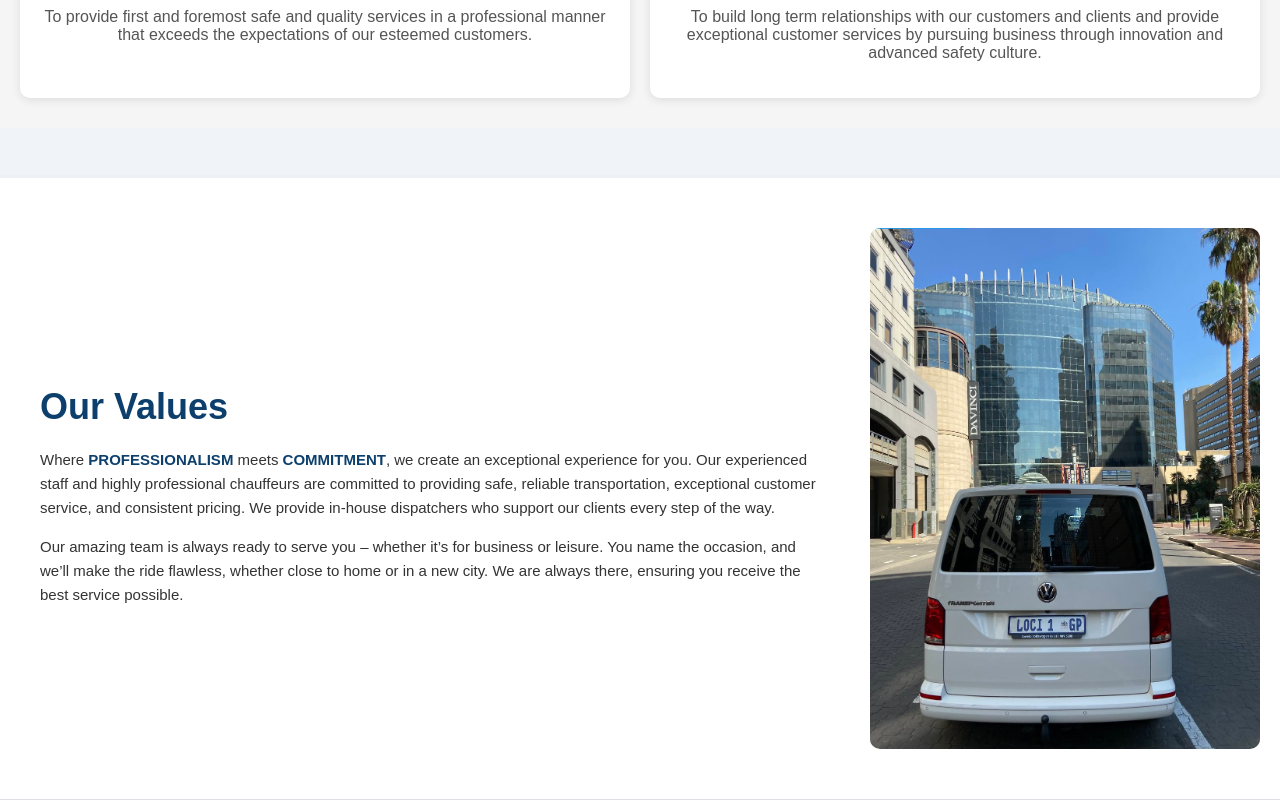
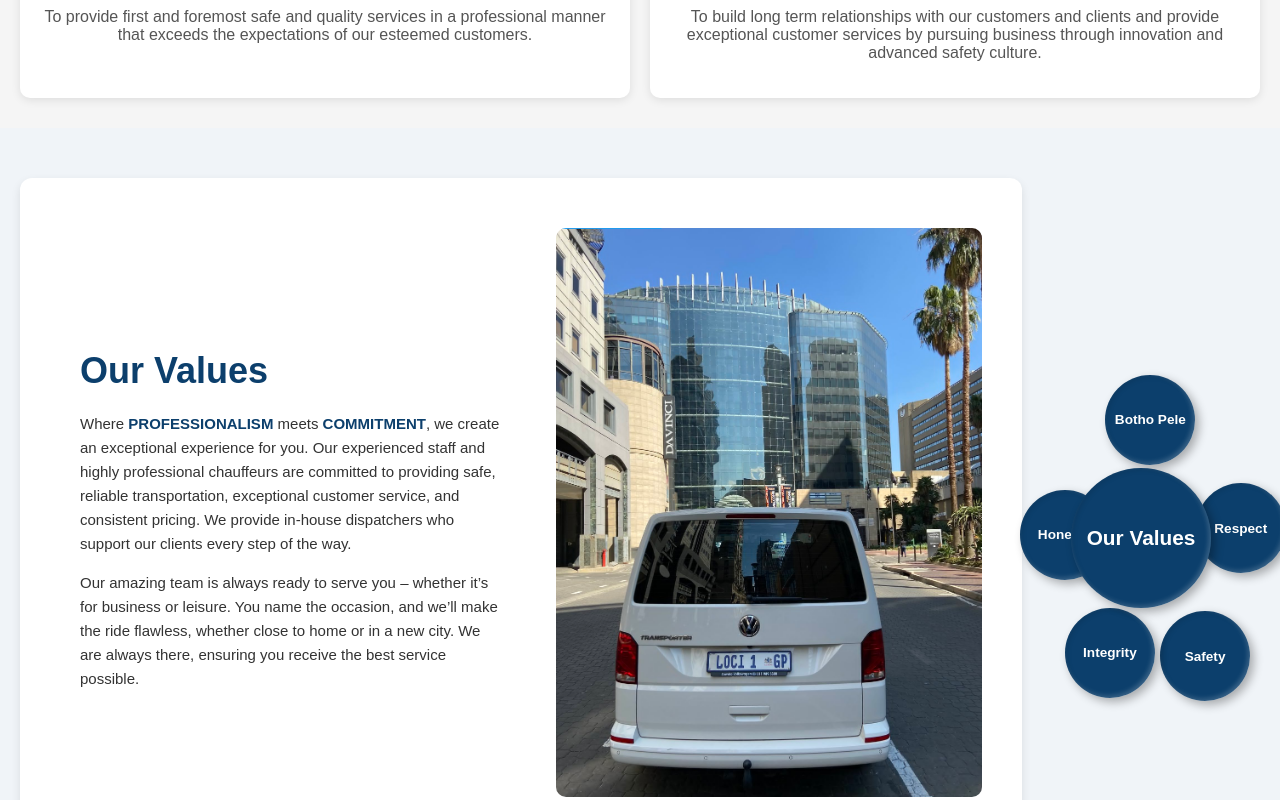
Before and after one commit to IkanyengAdams/my-website, a React (Create React App) app in the folder lociware-website/: page / in a window 1280 px wide. Shown: the part 2560-3360 px from the top of the page. Built offline with nearby package versions, Linux system fonts and the light colour scheme.

Commit message:
chatbot styling

```diff
--- a/lociware-website/src/styles.css
+++ b/lociware-website/src/styles.css
@@ -261,7 +261,7 @@ body {
 .contact-title {
   font-size: 3rem; /* Larger title as shown */
   font-weight: bold;
-  color: #555; /* Updated text color */
+  color: #0c3f6c; /* Updated text color */
   margin-bottom: 20px;
   text-transform: uppercase;
   text-shadow: 2px 2px 4px rgba(0, 0, 0, 0.3);
@@ -1184,6 +1184,105 @@ section.values {
   background-color: #f0f4f8; /* Slightly lighter background for contrast */
 }
 
+/* Circular Layout */
+.values-circle-container {
+  display: flex;
+  justify-content: center;
+  align-items: center;
+  flex-wrap: wrap;
+  position: relative;
+  width: 400px;
+  height: 400px;
+  margin-top: 50px;
+}
+
+/* Circle Container */
+.values-circle-container {
+  position: relative;
+  width: 320px;
+  height: 320px;
+  display: flex;
+  justify-content: center;
+  align-items: center;
+}
+
+/* Big Circle */
+.big-circle {
+  width: 140px;
+  height: 140px;
+  border-radius: 50%;
+  background: linear-gradient(145deg, #0c3f6c, #0c3f6c);
+  color: white;
+  display: flex;
+  justify-content: center;
+  align-items: center;
+  font-size: 1.3rem;
+  font-weight: bold;
+  position: absolute;
+  z-index: 2;
+  box-shadow: 4px 4px 10px rgba(0, 0, 0, 0.3),
+              inset -2px -2px 5px rgba(255, 255, 255, 0.2),
+              inset 2px 2px 5px rgba(0, 0, 0, 0.1);
+  transition: transform 0.3s ease;
+}
+
+.big-circle:hover {
+  transform: scale(1.05);
+}
+
+/* Small Circles */
+.small-circle {
+  width: 90px;
+  height: 90px;
+  border-radius: 50%;
+  background: linear-gradient(145deg, #0c3f6c, #0c3f6c);
+  color: white;
+  display: flex;
+  justify-content: center;
+  align-items: center;
+  text-align: center;
+  font-size: 0.85rem;
+  font-weight: bold;
+  position: absolute;
+  box-shadow: 4px 4px 10px rgba(0, 0, 0, 0.3),
+              inset -2px -2px 5px rgba(255, 255, 255, 0.2),
+              inset 2px 2px 5px rgba(0, 0, 0, 0.1);
+  transition: transform 0.3s ease;
+}
+
+.small-circle:hover {
+  transform: scale(1.1);
+}
+
+/* Positioning Small Circles Closer to the Big Circle */
+.small-circle:nth-child(2) { top: -1%; left: 35%; transform: translateX(-50%); }  /* Top */
+.small-circle:nth-child(3) { top: 73%; left: 58%; transform: translateY(-50%); }  /* Right */
+.small-circle:nth-child(4) { bottom: 0%; left: 18%; transform: translateX(-50%); }  /* Bottom */
+.small-circle:nth-child(5) { top: 35%; left: -1%; transform: translateY(-50%); }  /* Left */
+.small-circle:nth-child(6) { top: 33%; left: 73%; }  /* Diagonal Top Right */
+.small-circle:nth-child(7) { bottom: 15%; left: 75%; }  /* Diagonal Bottom Right */
+.small-circle:nth-child(8) { bottom: 15%; right: 75%; }  /* Diagonal Bottom Left */
+.small-circle:nth-child(9) { top: 15%; right: 75%; }  /* Diagonal Top Left */
+
+/* Responsive Design */
+@media (max-width: 768px) {
+  .values-circle-container {
+    width: 280px;
+    height: 280px;
+  }
+
+  .big-circle {
+    width: 120px;
+    height: 120px;
+    font-size: 1.2rem;
+  }
+
+  .small-circle {
+    width: 75px;
+    height: 75px;
+    font-size: 0.75rem;
+  }
+}
 
 /* Team Members Section */
 .team-members {
@@ -1447,145 +1546,3 @@ section.values {
     font-size: 20px; /* Slightly smaller arrows on mobile */
   }
 }
-
-.values {
-  display: flex;
-  flex-direction: column;
-  align-items: center;
-  text-align: center;
-  margin-bottom: 80px; /* Extra space below */
-}
-
-.values-card {
-  display: flex;
-  flex-direction: row;
-  gap: 30px;
-  align-items: center;
-  max-width: 1800px;
-  margin-bottom: 50px;
-}
-
-.values-image-container {
-  flex: 1;
-}
-
-.values-image {
-  max-width: 100%;
-  height: auto;
-  border-radius: 10px;
-}
-
-.values-text {
-  flex: 2;
-  text-align: left;
-}
-
-h2 {
-  font-size: 2rem;
-  margin-bottom: 15px;
-}
-
-p {
-  font-size: 1rem;
-  color: #555;
-}
-
-/* Circular Layout */
-.values-circle-container {
-  display: flex;
-  justify-content: center;
-  align-items: center;
-  flex-wrap: wrap;
-  position: relative;
-  width: 400px;
-  height: 400px;
-  margin-top: 50px;
-}
-
-/* Circle Container */
-.values-circle-container {
-  position: relative;
-  width: 320px;
-  height: 320px;
-  display: flex;
-  justify-content: center;
-  align-items: center;
-}
-
-/* Big Circle */
-.big-circle {
-  width: 140px;
-  height: 140px;
-  border-radius: 50%;
-  background: linear-gradient(145deg, #0c3f6c, #0c3f6c);
-  color: white;
-  display: flex;
-  justify-content: center;
-  align-items: center;
-  font-size: 1.3rem;
-  font-weight: bold;
-  position: absolute;
-  z-index: 2;
-  box-shadow: 4px 4px 10px rgba(0, 0, 0, 0.3),
-              inset -2px -2px 5px rgba(255, 255, 255, 0.2),
-              inset 2px 2px 5px rgba(0, 0, 0, 0.1);
-  transition: transform 0.3s ease;
-}
-
-.big-circle:hover {
-  transform: scale(1.05);
-}
-
-/* Small Circles */
-.small-circle {
-  width: 90px;
-  height: 90px;
-  border-radius: 50%;
-  background: linear-gradient(145deg, #0c3f6c, #0c3f6c);
-  color: white;
-  display: flex;
-  justify-content: center;
-  align-items: center;
-  text-align: center;
-  font-size: 0.85rem;
-  font-weight: bold;
-  position: absolute;
-  box-shadow: 4px 4px 10px rgba(0, 0, 0, 0.3),
-              inset -2px -2px 5px rgba(255, 255, 255, 0.2),
-              inset 2px 2px 5px rgba(0, 0, 0, 0.1);
-  transition: transform 0.3s ease;
-}
-
-.small-circle:hover {
-  transform: scale(1.1);
-}
-
-/* Positioning Small Circles Closer to the Big Circle */
-.small-circle:nth-child(2) { top: -1%; left: 35%; transform: translateX(-50%); }  /* Top */
-.small-circle:nth-child(3) { top: 73%; left: 58%; transform: translateY(-50%); }  /* Right */
-.small-circle:nth-child(4) { bottom: 0%; left: 18%; transform: translateX(-50%); }  /* Bottom */
-.small-circle:nth-child(5) { top: 35%; left: -1%; transform: translateY(-50%); }  /* Left */
-.small-circle:nth-child(6) { top: 33%; left: 73%; }  /* Diagonal Top Right */
-.small-circle:nth-child(7) { bottom: 15%; left: 75%; }  /* Diagonal Bottom Right */
-.small-circle:nth-child(8) { bottom: 15%; right: 75%; }  /* Diagonal Bottom Left */
-.small-circle:nth-child(9) { top: 15%; right: 75%; }  /* Diagonal Top Left */
-
-/* Responsive Design */
-@media (max-width: 768px) {
-  .values-circle-container {
-    width: 280px;
-    height: 280px;
-  }
-
-  .big-circle {
-    width: 120px;
-    height: 120px;
-    font-size: 1.2rem;
-  }
-
-  .small-circle {
-    width: 75px;
-    height: 75px;
-    font-size: 0.75rem;
-  }
-}
```
Also changed, not shown: lociware-website/src/components/Chatbot.css (added, +220 -0 lines).
